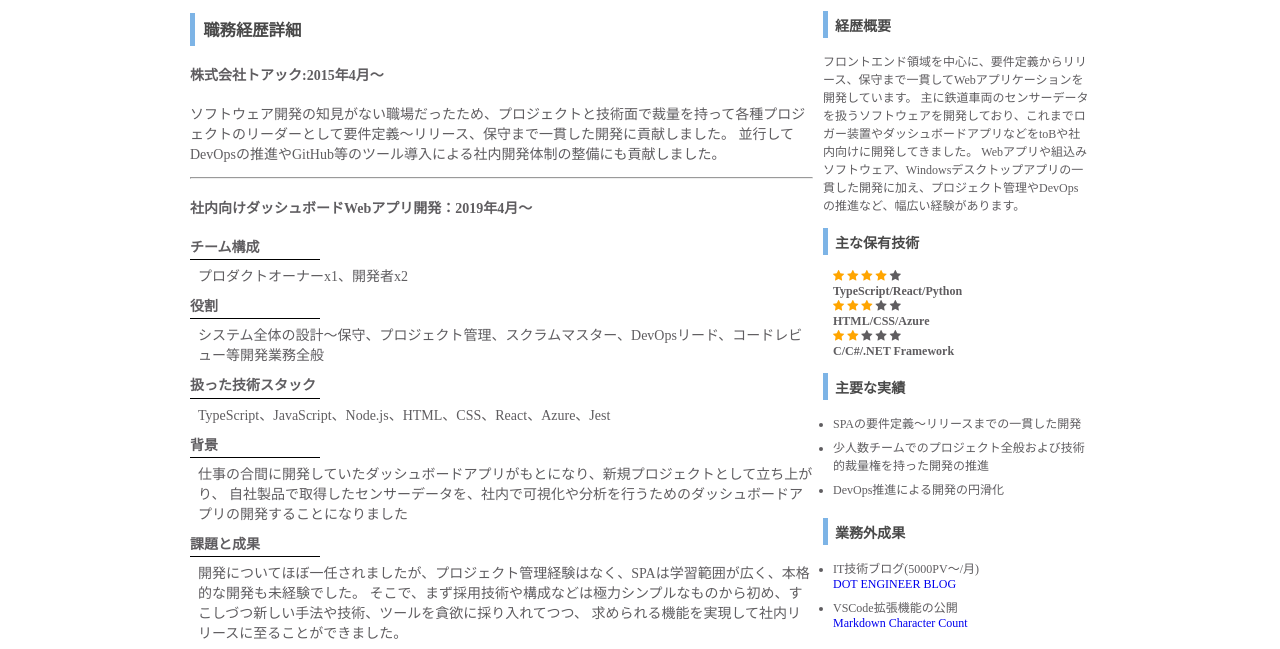
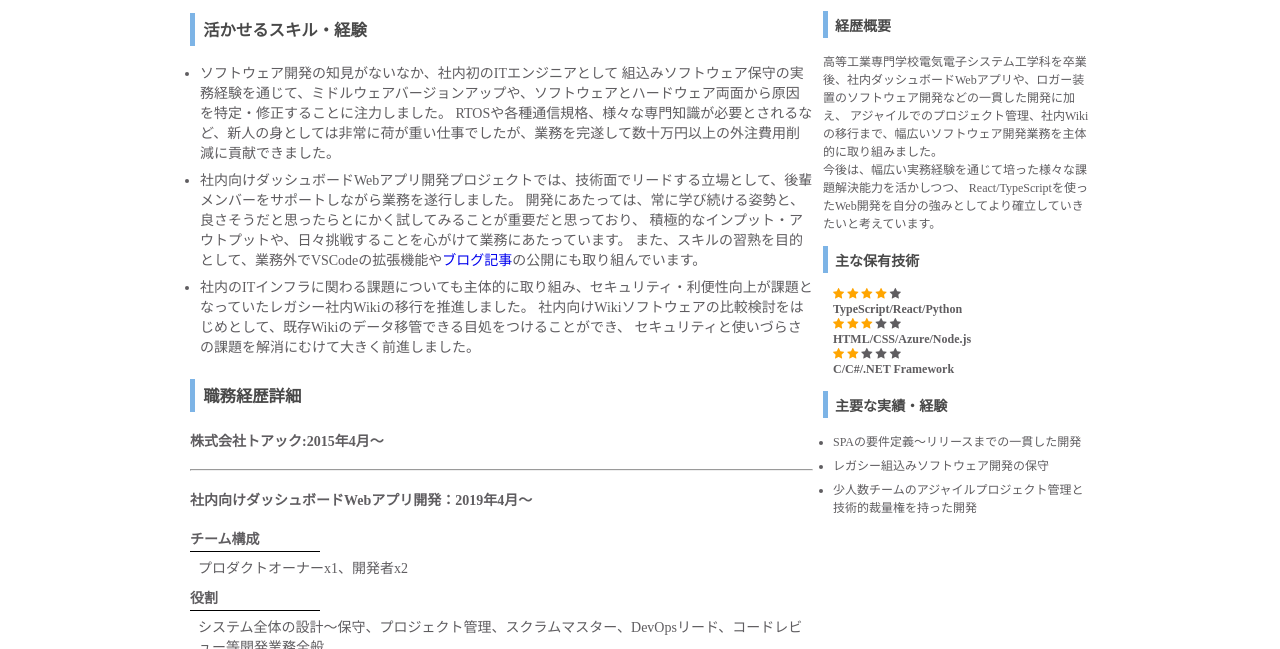
Before and after one commit to isobe-h/isobe-h.github.io, a plain HTML site: page index.html in a window 1280 px wide. Shown: the part 83-732 px from the top of the page. Drawn offline with Linux system fonts and the light colour scheme.

Commit message:
adopt lapras c.v. content

```diff
--- a/index.html
+++ b/index.html
@@ -23,9 +23,10 @@
       <div id="right">
         <h3>経歴概要</h3>
         <p>
-          フロントエンド領域を中心に、要件定義からリリース、保守まで一貫してWebアプリケーションを開発しています。
-          主に鉄道車両のセンサーデータを扱うソフトウェアを開発しており、これまでロガー装置やダッシュボードアプリなどをtoBや社内向けに開発してきました。
-          Webアプリや組込みソフトウェア、Windowsデスクトップアプリの一貫した開発に加え、プロジェクト管理やDevOpsの推進など、幅広い経験があります。
+          高等工業専門学校電気電子システム工学科を卒業後、社内ダッシュボードWebアプリや、ロガー装置のソフトウェア開発などの一貫した開発に加え、
+          アジャイルでのプロジェクト管理、社内Wikiの移行まで、幅広いソフトウェア開発業務を主体的に取り組みました。<br />
+          今後は、幅広い実務経験を通じて培った様々な課題解決能力を活かしつつ、
+          React/TypeScriptを使ったWeb開発を自分の強みとしてより確立していきたいと考えています。
         </p>
         <h3>主な保有技術</h3>
         <div style="margin-left: 10px">
@@ -41,7 +42,7 @@
           <span class="fa fa-star checked"></span>
           <span class="fa fa-star"></span>
           <span class="fa fa-star"></span><br />
-          <strong> HTML/CSS/Azure </strong>
+          <strong> HTML/CSS/Azure/Node.js </strong>
           <br />
           <span class="fa fa-star checked"></span>
           <span class="fa fa-star checked"></span>
@@ -51,36 +52,41 @@
             >C/C#/.NET Framework
           </strong>
         </div>
-        <h3>主要な実績</h3>
+        <h3>主要な実績・経験</h3>
         <ul>
           <li>SPAの要件定義〜リリースまでの一貫した開発</li>
-          <li>少人数チームでのプロジェクト全般および技術的裁量権を持った開発の推進</li>
-          <li>DevOps推進による開発の円滑化</li>
-        </ul>
-        <h3>業務外成果</h3>
-        <ul>
+          <li>レガシー組込みソフトウェア開発の保守</li>
           <li>
-            IT技術ブログ(5000PV〜/月)<br /><a
-              href="https://dotengineerblog.net/"
-              >DOT ENGINEER BLOG</a
-            >
-          </li>
-          <li>
-            VSCode拡張機能の公開<br /><a
-              href="https://marketplace.visualstudio.com/items?itemName=isobe-h.markdown-character-count"
-              >Markdown Character Count</a
-            >
-          </li>
+            少人数チームのアジャイルプロジェクト管理と技術的裁量権を持った開発
           </li>
         </ul>
       </div>
       <div id="left">
+        <h3>活かせるスキル・経験</h3>
+        <ul>
+          <li>
+            ソフトウェア開発の知見がないなか、社内初のITエンジニアとして
+            組込みソフトウェア保守の実務経験を通じて、ミドルウェアバージョンアップや、ソフトウェアとハードウェア両面から原因を特定・修正することに注力しました。
+            RTOSや各種通信規格、様々な専門知識が必要とされるなど、新人の身としては非常に荷が重い仕事でしたが、業務を完遂して数十万円以上の外注費用削減に貢献できました。
+          </li>
+          <li>
+            社内向けダッシュボードWebアプリ開発プロジェクトでは、技術面でリードする立場として、後輩メンバーをサポートしながら業務を遂行しました。
+            開発にあたっては、常に学び続ける姿勢と、良さそうだと思ったらとにかく試してみることが重要だと思っており、
+            積極的なインプット・アウトプットや、日々挑戦することを心がけて業務にあたっています。
+            また、スキルの習熟を目的として、業務外でVSCodeの拡張機能や<a
+              href="https://dotengineerblog.net/"
+              >ブログ記事</a
+            >の公開にも取り組んでいます。
+          </li>
+          <li>
+            社内のITインフラに関わる課題についても主体的に取り組み、セキュリティ・利便性向上が課題となっていたレガシー社内Wikiの移行を推進しました。
+            社内向けWikiソフトウェアの比較検討をはじめとして、既存Wikiのデータ移管できる目処をつけることができ、
+            セキュリティと使いづらさの課題を解消にむけて大きく前進しました。
+          </li>
+        </ul>
         <h3>職務経歴詳細</h3>
         <h4>株式会社トアック:2015年4月〜</h4>
-        <p>
-          ソフトウェア開発の知見がない職場だったため、プロジェクトと技術面で裁量を持って各種プロジェクトのリーダーとして要件定義〜リリース、保守まで一貫した開発に貢献しました。
-          並行してDevOpsの推進やGitHub等のツール導入による社内開発体制の整備にも貢献しました。<br />
-        </p>
+
         <hr />
         <h4>社内向けダッシュボードWebアプリ開発：2019年4月〜</h4>
         <dt>チーム構成</dt>
@@ -90,23 +96,11 @@
           システム全体の設計〜保守、プロジェクト管理、スクラムマスター、DevOpsリード、コードレビュー等開発業務全般
         </dd>
         <dt>扱った技術スタック</dt>
-        <dd>
-          TypeScript、JavaScript、Node.js、HTML、CSS、React、Azure、Jest
-        </dd>
+        <dd>TypeScript、JavaScript、Node.js、HTML/CSS、React、Azure</dd>
         <dt>背景</dt>
         <dd>
           仕事の合間に開発していたダッシュボードアプリがもとになり、新規プロジェクトとして立ち上がり、
           自社製品で取得したセンサーデータを、社内で可視化や分析を行うためのダッシュボードアプリの開発することになりました
-        </dd>
-        <dt>課題と成果</dt>
-        <dd>
-          開発についてほぼ一任されましたが、プロジェクト管理経験はなく、SPAは学習範囲が広く、本格的な開発も未経験でした。
-          そこで、まず採用技術や構成などは極力シンプルなものから初め、すこしづつ新しい手法や技術、ツールを貪欲に採り入れてつつ、
-          求められる機能を実現して社内リリースに至ることができました。
-        </dd>
-        <dd>
-          他の開発メンバーがWeb開発未経験でしたが、長期的には開発を一任できるようしたほうが良いと判断し、適度のフォローしつつもなるべく多くの作業を経験させました。
-          最初は開発が思うように進まず、気苦労も多かったものの、現在では開発を一任できるほどになり、当初に比べて開発ペースが飛躍的に向上しました。
         </dd>
         <dt>技術選定について</dt>
         <dd>
@@ -131,17 +125,31 @@
           外注していたソフトウェア開発を内製化するに当たり、既存の組込みソフトウェアのミドルウェアのバージョンアップや、各顧客ごとのカスタマイズ対応などの保守対応、および
           データ変換やパラメータ設定などを行う専用デスクトップアプリの新規開発等を担当しました。
         </dd>
-         <dt>課題と成果</dt>
+        <dt>技術選定について</dt>
         <dd>
-          引き継いだソースコード類は、まともな仕様書やテストがないレガシーコードだった上、ITに詳しい人間が他にいない孤立無援に近い状態でした。
-          加えて、RTOSや各種通信規格、ハードウェア面での知識が必要とされるなど、新人の身としては非常に荷が重い仕事でした。
-          しかし、地道なドキュメントとソースコードの読み込みや試行錯誤の積み重ねにより、業務を完遂して数十万円以上の外注費用削減に貢献できました。
-        </dd>
-        <dd>
-          Windowsデスクトップアプリ開発の開発に際しては、設計から実装までを担当しました。
+          Windowsデスクトップアプリ開発の開発に際しては、設計から実装まで担当しました。
           しかし、設計の際に保守性を考慮していなかったため、バグ修正や機能追加の際に時間がかかる傾向にありました。
           そこで、MVVMアーキテクチャを採り入れたところ、見た目とロジックの分離やUIのカスタマイズの柔軟性を維持できるようになり、
           保守にかかる時間を削減できました。
+        </dd>
+        <h4>現行社内WikiのGrowiへの移管：2021年4月〜</h4>
+        <dt>役割</dt>
+        <dd>
+          社内Wikiの比較検討、旧Wikiデータの変換・インポートスクリプト作成、
+          自動バックアップ機構の作成など
+        </dd>
+        <dt>扱った技術スタック・サービス</dt>
+        <dd>Python、Bash、さくらのVPS、mongodb、Growi</dd>
+        <dt>背景</dt>
+        <dd>
+          利用しているWikiソフトウェアが、最新PHPとの互換性維持のみのアップデートのみであるのに加え、
+          最新のPHPのバージョンに対応しなくなる事が判明。
+          セキュリティ上の懸念と使いにくいこともあり、主体的に新たな社内Wikiソフトウェアを選定して、移行作業を推進。
+        </dd>
+        <dt>技術選定について</dt>
+        <dd>
+          サーバーにさくらのVPSを使うことで、公式のスクリプトを実行するだけで済むため、Growi構築用のスクリプトを自分で用意する手間を削減できました。
+          また、Growi公式が旧Wikiからの移行記事を公開していることもあり、スムーズに移行作業を進められました。
         </dd>
         <hr />
         <h4>その他担当プロジェクト</h4>
```
